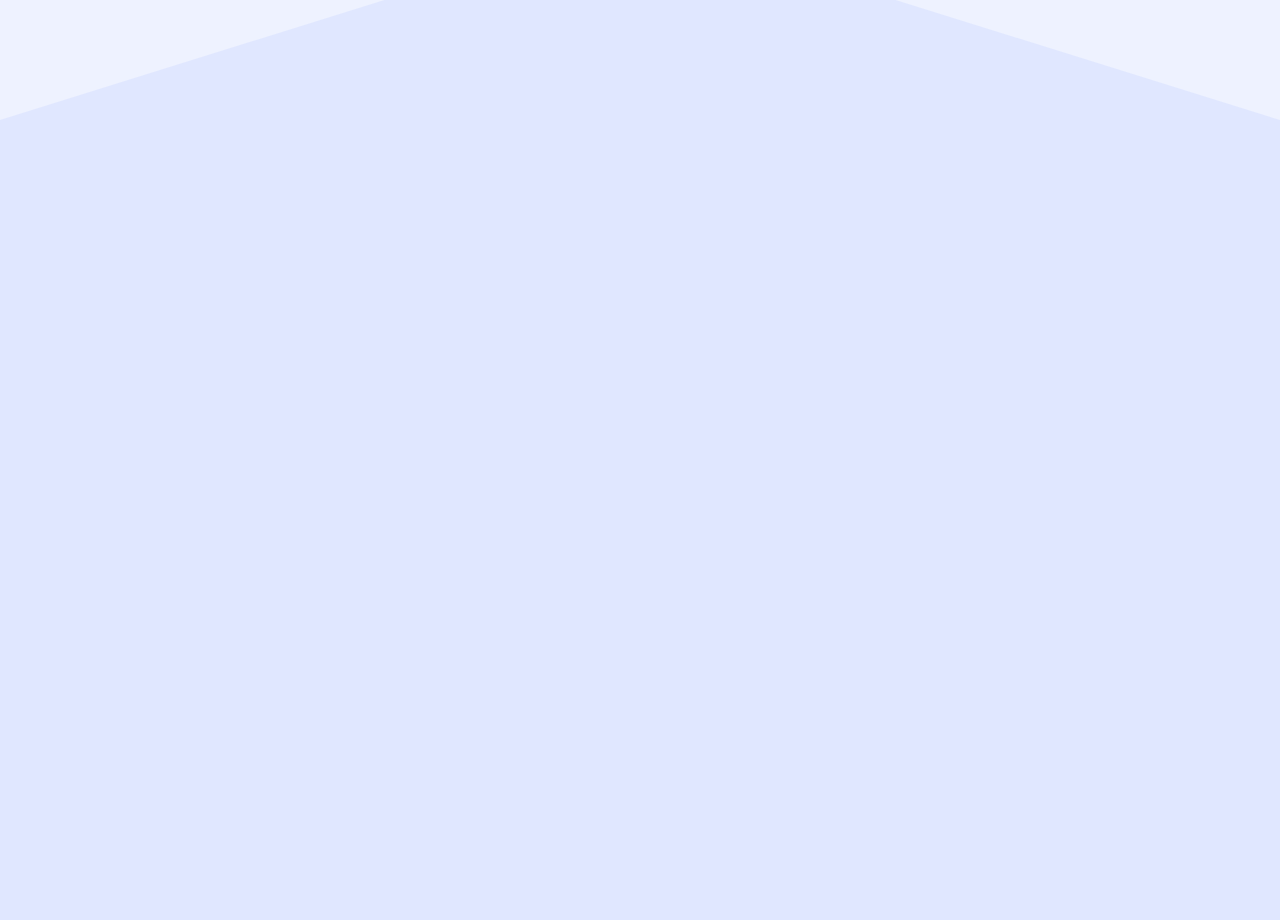
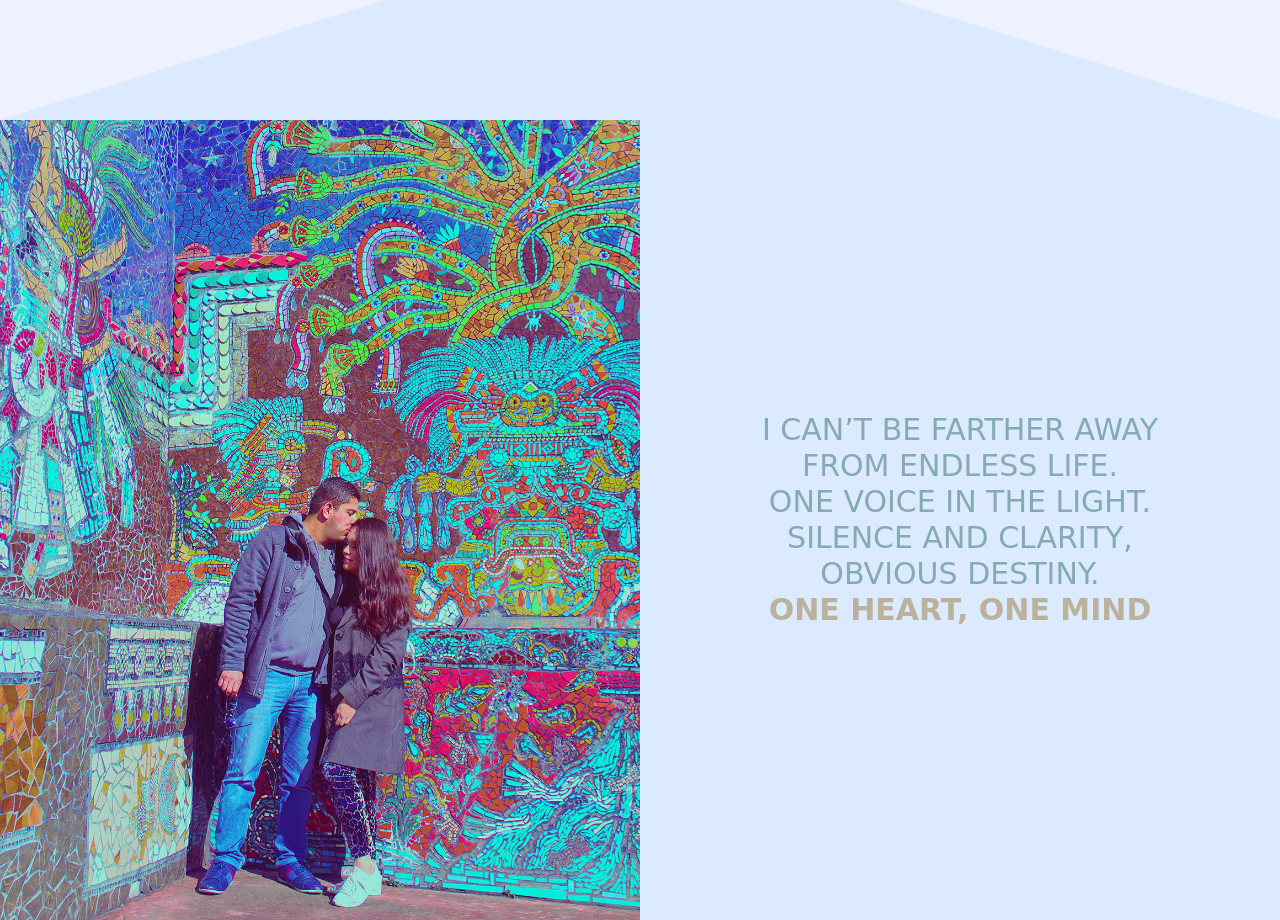
Before and after one commit to evelynfredin/wedding, a website: page public/index.html in a window 1280 px wide. Shown: the part 680-1600 px from the top of the page. Drawn offline with nearby package versions, Linux system fonts and the light colour scheme; a web font is replaced by a local one.

Commit message:
Added a button for toggling the menu and the second section

```diff
--- a/public/css/custom.css
+++ b/public/css/custom.css
@@ -1,5 +1,5 @@
 html {
-  scroll-snap-type: y proximity;
+  scroll-snap-type: y mandatory;
 }
 
 section {
--- a/public/css/styles.css
+++ b/public/css/styles.css
@@ -553,14 +553,14 @@ video {
   background-color: rgba(255, 255, 255, var(--tw-bg-opacity));
 }
 
+.bg-blue-100{
+  --tw-bg-opacity: 1;
+  background-color: rgba(219, 234, 254, var(--tw-bg-opacity));
+}
+
 .bg-indigo-50{
   --tw-bg-opacity: 1;
   background-color: rgba(238, 242, 255, var(--tw-bg-opacity));
-}
-
-.bg-indigo-100{
-  --tw-bg-opacity: 1;
-  background-color: rgba(224, 231, 255, var(--tw-bg-opacity));
 }
 
 .flex{
@@ -569,6 +569,10 @@ video {
 
 .table{
   display: table;
+}
+
+.grid{
+  display: grid;
 }
 
 .flex-col{
@@ -583,6 +587,14 @@ video {
   justify-content: center;
 }
 
+.order-1{
+  order: 1;
+}
+
+.order-2{
+  order: 2;
+}
+
 .font-headings{
   font-family: Glass Antiqua, cursive;
 }
@@ -595,8 +607,17 @@ video {
   font-weight: 700;
 }
 
+.h-12{
+  height: 3rem;
+}
+
 .h-screen{
   height: 100vh;
+}
+
+.text-3xl{
+  font-size: 1.875rem;
+  line-height: 2.25rem;
 }
 
 .text-4xl{
@@ -609,6 +630,10 @@ video {
   margin-right: auto;
 }
 
+.mb-0{
+  margin-bottom: 0px;
+}
+
 .mt-4{
   margin-top: 1rem;
 }
@@ -617,14 +642,46 @@ video {
   margin-bottom: 1.25rem;
 }
 
+.object-cover{
+  -o-object-fit: cover;
+     object-fit: cover;
+}
+
+.object-bottom{
+  -o-object-position: bottom;
+     object-position: bottom;
+}
+
 .py-1{
   padding-top: 0.25rem;
   padding-bottom: 0.25rem;
 }
 
+.px-2{
+  padding-left: 0.5rem;
+  padding-right: 0.5rem;
+}
+
 .px-4{
   padding-left: 1rem;
   padding-right: 1rem;
+}
+
+.px-9{
+  padding-left: 2.25rem;
+  padding-right: 2.25rem;
+}
+
+.pb-0{
+  padding-bottom: 0px;
+}
+
+.pt-2{
+  padding-top: 0.5rem;
+}
+
+.pb-20{
+  padding-bottom: 5rem;
 }
 
 *{
@@ -644,6 +701,10 @@ video {
   fill: currentColor;
 }
 
+.text-center{
+  text-align: center;
+}
+
 .text-primary{
   --tw-text-opacity: 1;
   color: rgba(132, 171, 178, var(--tw-text-opacity));
@@ -652,6 +713,18 @@ video {
 .text-secondary{
   --tw-text-opacity: 1;
   color: rgba(187, 178, 157, var(--tw-text-opacity));
+}
+
+.uppercase{
+  text-transform: uppercase;
+}
+
+.w-12{
+  width: 3rem;
+}
+
+.w-screen{
+  width: 100vw;
 }
 
 @-webkit-keyframes spin{
@@ -724,6 +797,14 @@ video {
 }
 
 @media (min-width: 768px){
+  .md\:order-1{
+    order: 1;
+  }
+
+  .md\:order-2{
+    order: 2;
+  }
+
   .md\:text-lg{
     font-size: 1.125rem;
     line-height: 1.75rem;
@@ -732,6 +813,10 @@ video {
   .md\:text-6xl{
     font-size: 3.75rem;
     line-height: 1;
+  }
+
+  .md\:grid-cols-2{
+    grid-template-columns: repeat(2, minmax(0, 1fr));
   }
 }
 
--- a/public/index.html
+++ b/public/index.html
@@ -9,9 +9,19 @@
     <link rel="stylesheet" href="css/custom.css">
 </head>
 
-<body class="bg-indigo-100 font-body">
+<body class="bg-blue-100 font-body">
+
     <section class="intro bg-indigo-50">
-        <div class="container mx-auto h-screen flex flex-col items-center justify-center ">
+        <nav class="pt-2 px-2 pb-0">
+            <button class="mb-0">
+                <svg class="w-12 h-12 text-secondary" fill="none" stroke="currentColor" viewBox="0 0 24 24"
+                    xmlns="http://www.w3.org/2000/svg">
+                    <path stroke-linecap="round" stroke-linejoin="round" stroke-width="2" d="M4 6h16M4 12h16M4 18h16">
+                    </path>
+                </svg>
+            </button>
+        </nav>
+        <div class="container mx-auto h-screen flex flex-col items-center justify-center pb-20">
             <svg class="deco mb-5 fill-current text-secondary" version="1.0" xmlns="http://www.w3.org/2000/svg"
                 viewBox="0 0 210 50">
                 <switch>
@@ -36,7 +46,22 @@
         </div>
     </section>
 
-    <section></section>
+    <section>
+        <div class="grid md:grid-cols-2 h-screen">
+            <div class="order-2 md:order-1">
+                <img class="object-cover object-bottom w-screen h-screen" src="img/001.jpg" alt="">
+            </div>
+            <div class="flex justify-center order-1 md:order-2 h-screen items-center text-center">
+                <h2 class="font-headings uppercase text-3xl px-9 md:px-auto md:py-auto text-primary">
+                    I can’t be farther away<br />
+                    from endless life.<br /> One voice in the light. <br />
+                    Silence and clarity, <br />obvious destiny. <br /> <span class="text-secondary font-bold">One heart,
+                        one
+                        mind</span>
+                </h2>
+            </div>
+        </div>
+    </section>
     <section></section>
 </body>
 
```
Also changed, not shown: public/img/001.jpg (added), 1 other file.
